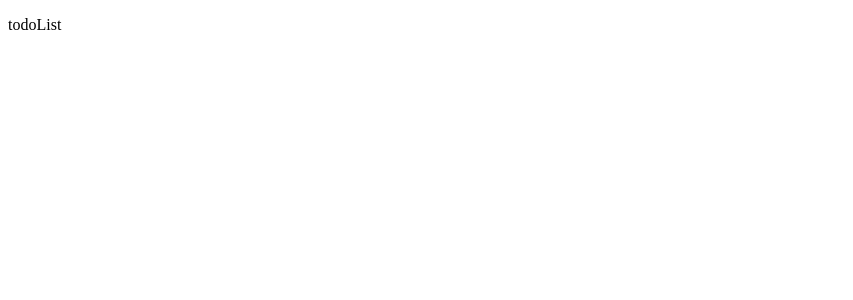
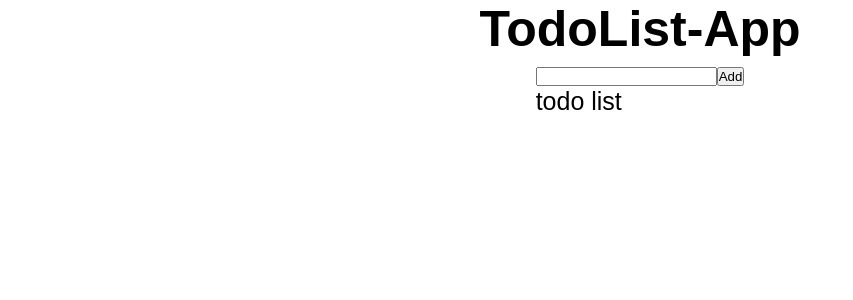
Before and after one commit to Soheiljafarnejad/TodoList-App, a React (Create React App) app: page / in a window 1280 px wide. Shown: the top 300 px of the page, without its empty margins (0-853 px from the left). Built offline with nearby package versions, Linux system fonts and the light colour scheme.

Commit message:
Add App Components logic

```diff
--- /dev/null
+++ b/src/App.css
@@ -0,0 +1,6 @@
+.container {
+  width: 100vw;
+  display: flex;
+  flex-direction: column;
+  align-items: center;
+}
--- a/src/App.js
+++ b/src/App.js
@@ -1,7 +1,10 @@
+import TodoApp from "./Component/TodoApp";
+import "./App.css";
 const App = () => {
   return (
-    <div>
-      <p>todoList</p>
+    <div className="container">
+      <h1>TodoList-App</h1>
+      <TodoApp />
     </div>
   );
 };
--- /dev/null
+++ b/src/Component/TodoApp.js
@@ -0,0 +1,13 @@
+import TodoForm from "./TodoForm";
+import TodoList from "./TodoList";
+
+const TodoApp = () => {
+  return (
+    <div>
+      <TodoForm />
+      <TodoList />
+    </div>
+  );
+};
+
+export default TodoApp;
--- /dev/null
+++ b/src/Component/TodoForm.js
@@ -0,0 +1,22 @@
+import { useState } from "react";
+
+const TodoForm = () => {
+  const [todo, setTodo] = useState("");
+  const inputHandler = (e) => {
+    console.log(e.target.value);
+    setTodo(e.target.value);
+  };
+  const submitHandler = (e) => {
+    e.preventDefault();
+  };
+  return (
+    <div>
+      <form onSubmit={submitHandler}>
+        <input onChange={inputHandler} type="text" value={todo} />
+        <button type="submit">Add</button>
+      </form>
+    </div>
+  );
+};
+
+export default TodoForm;
--- /dev/null
+++ b/src/Component/TodoList.js
@@ -0,0 +1,9 @@
+const TodoList = () => {
+  return (
+    <div>
+      <p>todo list</p>
+    </div>
+  );
+};
+
+export default TodoList;
--- a/src/index.css
+++ b/src/index.css
@@ -11,4 +11,5 @@ html {
 
 body {
   font-family: Arial, Helvetica, sans-serif;
+  font-size: 2.5rem;
 }
```
Also changed, not shown: src/index.js (+5 -3 lines).
